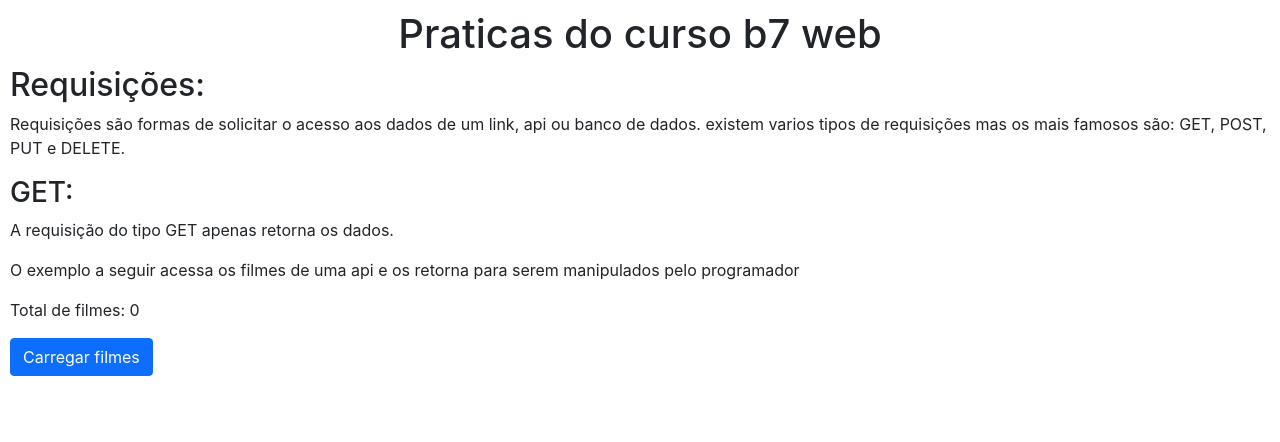
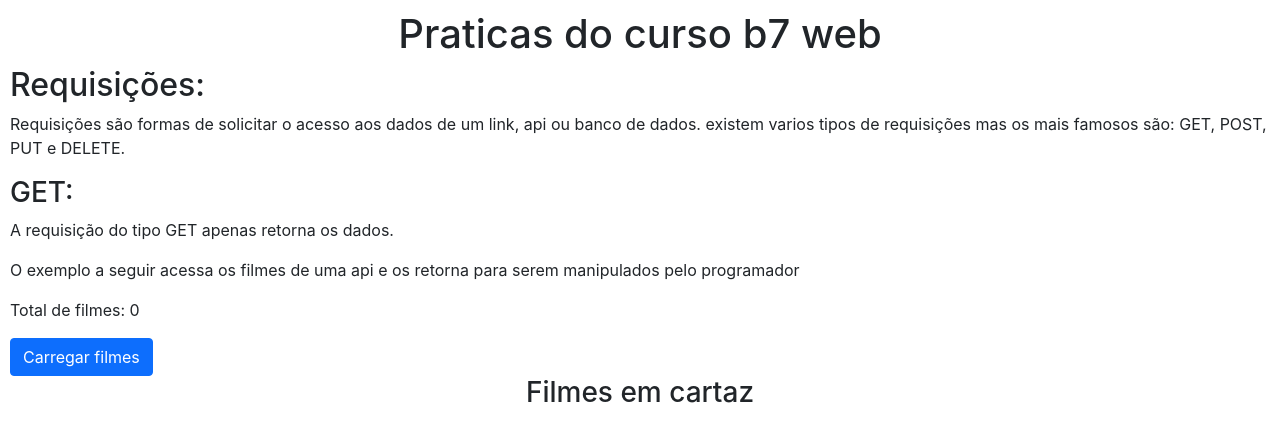
Before and after one commit to FranciscoNeto2909/praticas, a React (Create React App) app: page / in a window 1280 px wide. Shown: the top 442 px of the page. Built offline with nearby package versions, Linux system fonts and the light colour scheme.

Commit message:
improved

```diff
--- a/src/App.js
+++ b/src/App.js
@@ -1,9 +1,11 @@
 import React, { useState } from "react";
 import "./App.css"
+import Card from "./components/Card";
+
 export default function App() {
 
   const link = "https://api.b7web.com.br/cinema/"
-  const [movies,setMovies] = useState([])
+  const [movies, setMovies] = useState([])
   function loadMovies(e) {
     e.preventDefault()
     fetch(link)
@@ -19,19 +21,9 @@ export default function App() {
       <h3>GET:</h3>
       <p>A requisição do tipo GET apenas retorna os dados.</p>
       <p>O exemplo a seguir acessa os filmes de uma api e os retorna para serem manipulados pelo programador</p>
-      <div>
-        <p>Total de filmes: {movies.length}</p>
-        <button className="btn btn-primary" onClick={loadMovies}>Carregar filmes</button>
-        <div className="row">
-          {movies.map((movie,index)=>(
-            <div className="card col-5 m-2" key={index}>
-                <img src={movie.avatar} alt="movie" className="rounded card-img my-2"/>
-                <h4 className="card-title text-center">{movie.titulo}</h4>
-            </div>
-          ))}
-        </div>
-      </div>
-
+      <p>Total de filmes: {movies.length}</p>
+      <button className="btn btn-primary" onClick={loadMovies}>Carregar filmes</button>
+      <Card movies={movies} />
     </div>
   );
 }
--- /dev/null
+++ b/src/components/Card.jsx
@@ -0,0 +1,15 @@
+import React from "react";
+
+export default function Card({ movies }) {
+    return (
+        <div className="row justify-content-center">
+            <h3 className="text-center">Filmes em cartaz</h3>
+            {movies.map((movie, index) => (
+                <div className="card-movie m-2 border rounded" key={index}>
+                    <img src={movie.avatar} alt="movie" className="rounded card-img my-2" />
+                    <h4 className="card-title text-center">{movie.titulo}</h4>
+                </div>
+            ))}
+        </div>
+    )
+}
```
